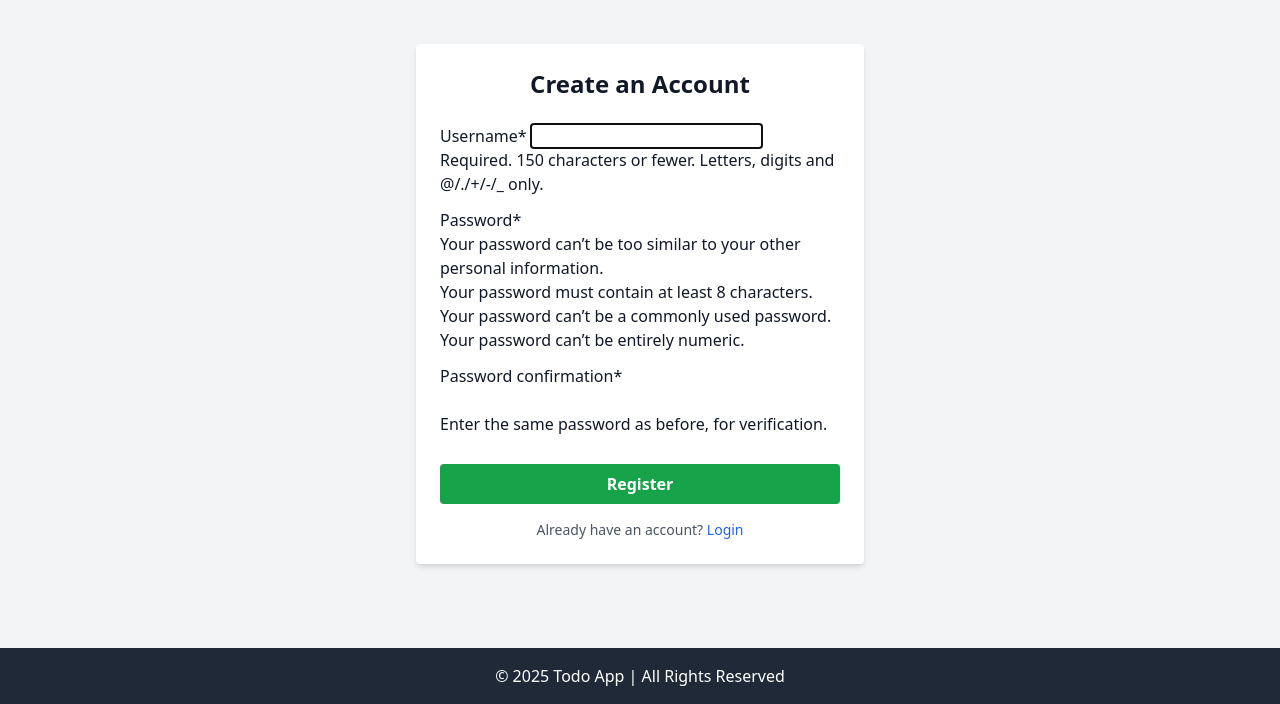
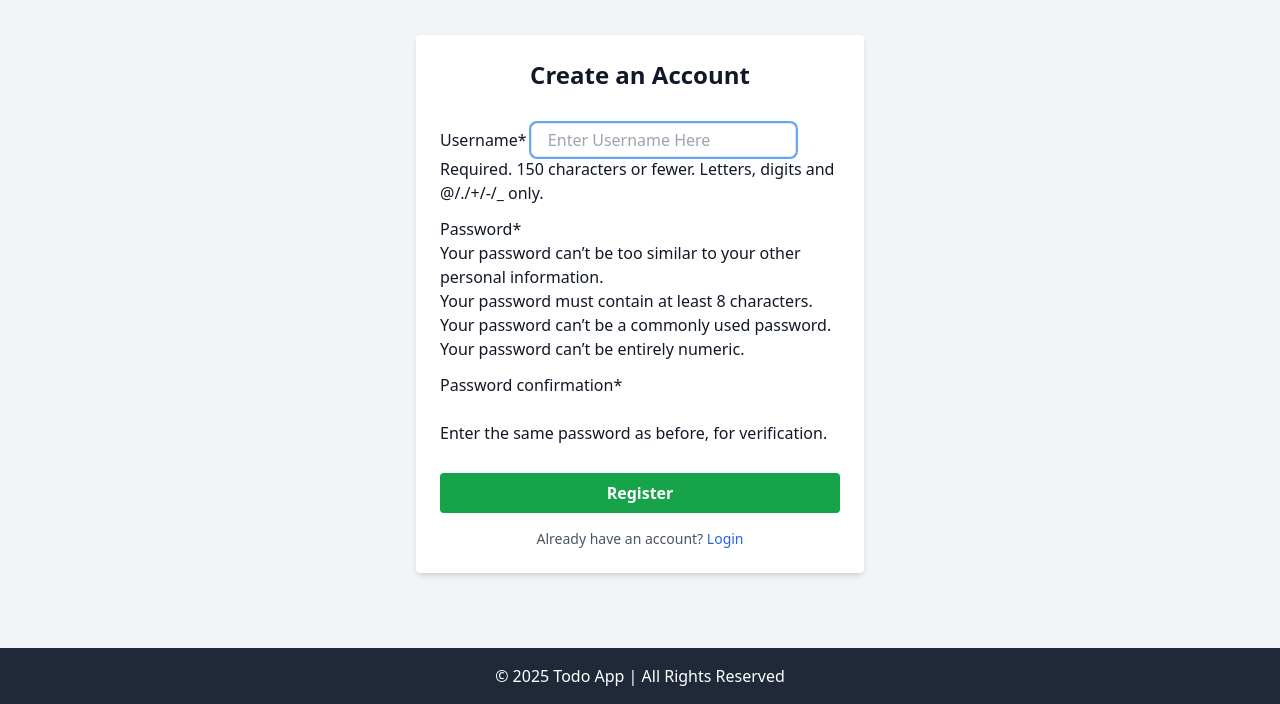
Before and after one commit to Ahad1259/todo, a Django app: page /auth/register/ in a window 1280 px wide. Shown: the part 96-800 px from the top of the page. Run offline with Django 5.2, Linux system fonts and the light colour scheme; some libraries are stand-ins or nearby versions.

Commit message:
added widgets in the forms.py of USERS app and modified froms.py of task app and mamage task_create.html

```diff
--- a/task/froms.py
+++ b/task/froms.py
@@ -18,8 +18,11 @@
             }),
             'due_date': forms.DateInput(attrs={
                 'class': 'w-md mt-2 px-4 py-2 border rounded-md focus:outline-none focus:ring-2 focus:ring-blue-400',
-                'placeholder': 'Enter Age Here',
                 'type' : 'date'
+            }),
+            'due_time': forms.TimeInput(attrs={
+                'class': 'w-md mt-2 px-4 py-2 border rounded-md focus:outline-none focus:ring-2 focus:ring-blue-400',
+                'type' : 'time'
             }),
             'status': forms.Select(attrs={
                 'class': 'form-select px-4 py-2 rounded border border-gray-300 w-md',
--- a/task/templates/task_create.html
+++ b/task/templates/task_create.html
@@ -3,7 +3,8 @@
 {% load crispy_forms_tags %}
 
 {% block content %}
-  <div class="container mt-4">
+  <div class="flex justify-center items-center">
+    <div class="container mt-4 w-full max-w-md bg-white shadow-md rounded p-6">
     <h2>Create a New Task</h2>
     <form method="post">
       {% csrf_token %}
@@ -11,4 +12,5 @@
       <button type="submit" class="bg-blue-600 hover:bg-blue-700 text-white px-4 py-2 rounded">Submit</button>
     </form>
   </div>
+  </div>
 {% endblock %}
--- a/users/forms.py
+++ b/users/forms.py
@@ -7,3 +7,18 @@
     class Meta:
         model = User
         fields = ['username', 'password1', 'password2']
+
+        widgets = {
+            'username': forms.TextInput(attrs={
+                'class': 'w-md mt-2 px-4 py-1 border rounded-md focus:outline-none focus:ring-2 focus:ring-blue-400',
+                'placeholder': 'Enter Username Here'
+            }),
+            'password1': forms.PasswordInput(attrs={
+                'class': 'w-md mt-2 px-4 py-1 border rounded-md focus:outline-none focus:ring-2 focus:ring-blue-400',
+                'placeholder': 'Enter Your Password'
+            }),
+            'password2': forms.PasswordInput(attrs={
+                'class': 'w-md mt-2 px-4 py-1 border rounded-md focus:outline-none focus:ring-2 focus:ring-blue-400',
+                'placeholder': 'Enter Confirm Password'
+            }),
+            }
```
